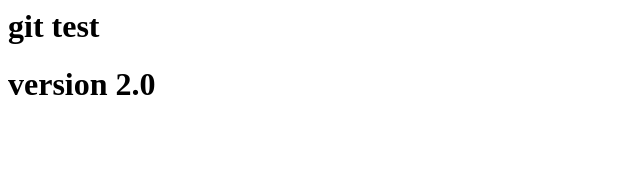
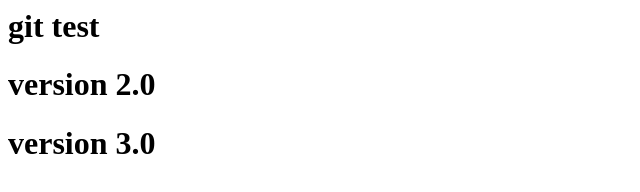
Before and after one commit to shin1030/gitTest, a plain HTML site: page index.html in a window 1280 px wide. Shown: the whole page, without its empty margins (0-640 px from the left). Drawn offline with Linux system fonts and the light colour scheme.

Commit message:
version 3

```diff
--- a/index.html
+++ b/index.html
@@ -1,2 +1,3 @@
 <h1>git test</h1>
 <h1>version 2.0</h1>
+<h1>version 3.0</h1>
```
